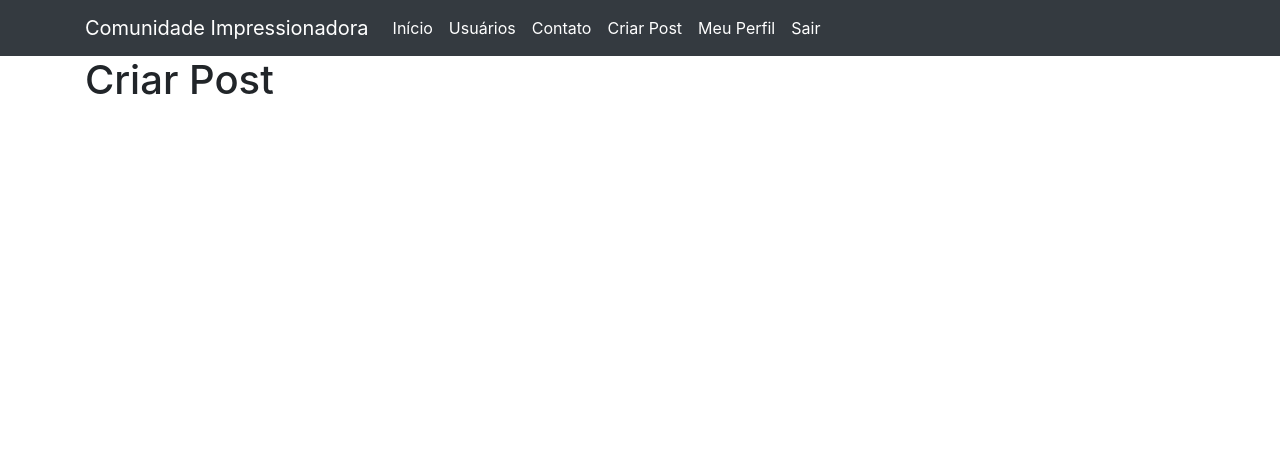
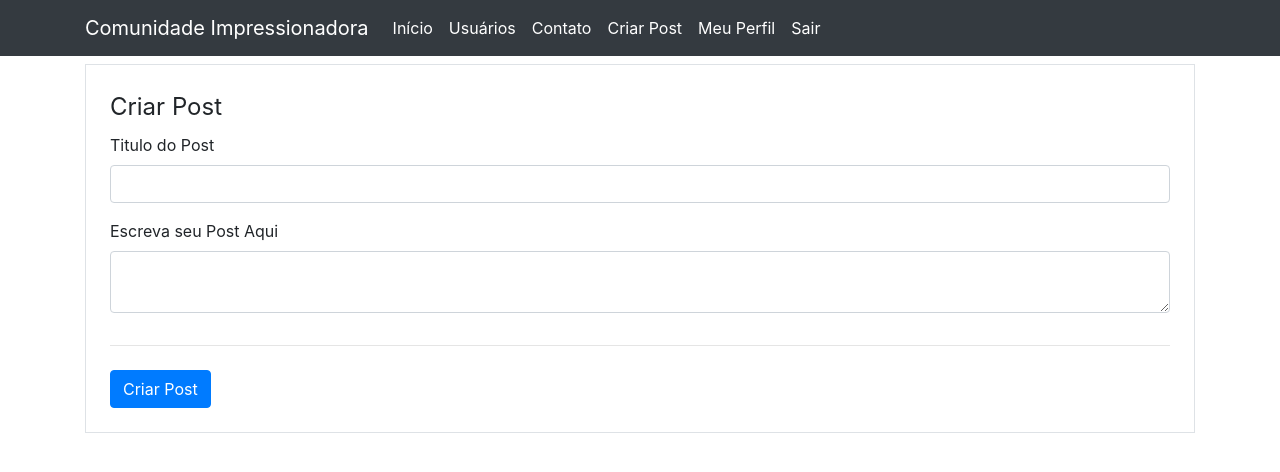
Before and after one commit to sivaldo-almeida1973/SiteComunidadePythonFlask, a Flask app: page /post/criar in a window 1280 px wide. Shown: the top 472 px of the page. Run offline with Flask 3, Linux system fonts and the light colour scheme; a user stored in the database is signed in; some libraries are stand-ins or nearby versions.

Commit message:
Permitir a Criação de Post

```diff
--- a/comunidadeimpressionadora/__init__.py
+++ b/comunidadeimpressionadora/__init__.py
@@ -22,3 +22,7 @@ login_manager.login_message_category = 'alert-info'
 
 from comunidadeimpressionadora import routes
 from comunidadeimpressionadora.models import Usuarios  # Adicione esta linha
+from comunidadeimpressionadora.models import Post
+
+with app.app_context():
+    database.create_all()
--- a/comunidadeimpressionadora/forms.py
+++ b/comunidadeimpressionadora/forms.py
@@ -1,6 +1,6 @@
 from flask_wtf import FlaskForm
 from flask_wtf.file import FileField, FileAllowed
-from wtforms import StringField, PasswordField, SubmitField, BooleanField
+from wtforms import StringField, PasswordField, SubmitField, BooleanField, TextAreaField
 from wtforms.validators import DataRequired, Length, Email, EqualTo, ValidationError
 from comunidadeimpressionadora.models import Usuarios
 from flask_login import  current_user
@@ -46,3 +46,9 @@ class FormEditarPerfil(FlaskForm):  # Formulário de editar perfil
             usuario = Usuarios.query.filter_by(email=email.data).first()
             if usuario:
                 raise ValidationError('Já existe um usuario com esse e-mail. Cadastre-se com outro e-mail')
+
+
+class FormCriarPost(FlaskForm):   #cria Formulário de Post aqui,(joga dentro da pagina criar_post(routes)
+    titulo =  StringField("Titulo do Post", validators=[DataRequired(), Length(2, 140)])
+    corpo = TextAreaField('Escreva seu Post Aqui', validators=[DataRequired()])
+    botao_submit_criarpost = SubmitField('Criar Post')
--- a/comunidadeimpressionadora/models.py
+++ b/comunidadeimpressionadora/models.py
@@ -27,4 +27,5 @@ class Post(database.Model):
      corpo =  database.Column(database.Text, nullable=False)
      data_criacao =  database.Column(database.DateTime, nullable=False, default=datetime.now)
      id_usuario = database.Column(database.Integer,
-                                  database.ForeignKey('usuarios.id'), nullable=False)#relacao desta tabela com de Usuario
+                                  database.ForeignKey('usuarios.id'),
+                                  nullable=False)#relacao desta tabela com de Usuario
--- a/comunidadeimpressionadora/routes.py
+++ b/comunidadeimpressionadora/routes.py
@@ -2,7 +2,7 @@
 from flask import render_template, redirect, url_for, flash, request
 from wtforms import ValidationError
 from comunidadeimpressionadora import app, database, bcrypt
-from comunidadeimpressionadora.forms import FormLogin, FormCriarConta, FormEditarPerfil
+from comunidadeimpressionadora.forms import FormLogin, FormCriarConta, FormEditarPerfil, FormCriarPost
 from comunidadeimpressionadora.models import Usuarios, Post
 from flask_login import login_required, current_user, login_user, logout_user
 import secrets
@@ -23,6 +23,7 @@ def contato():
 @app.route('/usuarios')  # página de usuários
 @login_required
 def usuarios():  # o primeiro parâmetro (lista_usuarios) vai para a página HTML
+    foto_perfil = url_for('static', filename='fotos_perfil/{}'.format(current_user.foto_perfil))
     lista_usuarios = Usuarios.query.all()
     return render_template('usuarios.html', lista_usuarios=lista_usuarios)  # o segundo é a variável da lista
 
@@ -89,10 +90,18 @@ def perfil():
 
 
 
-@app.route('/post/criar')
+@app.route('/post/criar' ,methods=['GET', 'POST']) #toda classe que tiver um formalario te que ter, methods=['GET', 'POST']
 @login_required
 def criar_post():
-        return render_template('criarpost.html')
+    form = FormCriarPost()  #import o formulario da pasta (forms.py)
+    if form.validate_on_submit():  #validacao
+        #criar post dentro do BD(importar o post / do  models.py)
+        post = Post(titulo=form.titulo.data, corpo=form.corpo.data, autor=current_user)#usuario atual(current_user)
+        database.session.add(post)
+        database.session.commit()
+        flash('Post criado com sucesso', 'alert-success')
+        return redirect(url_for('home'))  #redireciona para a pagina home
+    return render_template('criarpost.html', form=form)  #apos isso , fazer aparecer no html
 
 
 def salvar_imagem(imagem):  #essa funcao vai ser chamada dentro do editar_perfil
--- a/comunidadeimpressionadora/templates/criarpost.html
+++ b/comunidadeimpressionadora/templates/criarpost.html
@@ -2,9 +2,47 @@
 
 {% block body %}
 
-    <div class="container" >
+ <div class="container" >
+       <div class="row">
+          <div class="col">
+              <!--formulario edita perfil-->
+            <form method="post" action="" class="border p-4 mt-2" enctype="multipart/form-data" novalidate>
+                {{ form.csrf_token }}   <!--mensagem de alerta-->
+                <legend>Criar Post</legend>
+                <fieldset>
+                     <div class="form-group">  <!--titulo vem do forms.py -->
+                        {{ form.titulo.label(class="form-control-label") }}
+                        {% if form.titulo.errors %}   <!--se tiver algum erro -->
+                           {{ form.titulo(class="form-control is-invalid") }}  <!--caixa de formulario vai ficar vermelha-->
+                         <div class="invalid-feedback">  <!--exibe os erros formatado com bootstrat -->
+                           {% for erro in form.titulo.errors %}  <!--fazer um for para cada erro-->
+                               {{ erro }}
+                           {% endfor %}
+                         </div>
+                        {% else %}  <!--caso contrario exibe a caixa normalmente-->
+                             {{ form.titulo(class="form-control") }}<!--caixa de formulario-->
+                        {% endif %}
+                    </div>
 
-         <h1>Criar Post</h1>
+                     <div class="form-group">
+                        {{ form.corpo.label(class="form-control-label") }}
+                        {% if form.corpo.errors %}   <!--se tiver algum erro -->
+                           {{ form.corpo(class="form-control is-invalid") }}  <!--caixa de formulario vai ficar vermelha-->
+                         <div class="invalid-feedback">  <!--exibe os erros formatado com bootstrat -->
+                           {% for erro in form.corpo.errors %}  <!--fazer um for para cada erro-->
+                               {{ erro }}
+                           {% endfor %}
+                         </div>
+                        {% else %}  <!--caso contrario exibe a caixa normalmente-->
+                             {{ form.corpo(class="form-control") }}<!--caixa de formulario-->
+                        {% endif %}
+                    </div>
+                </fieldset>
+                 <hr>
+                {{ form.botao_submit_criarpost(class="btn btn-primary mt-2") }}
+            </form>
+        </div>
     </div>
+ </div>
 
 {% endblock %}
```
Also changed, not shown: instance/comunidade.db.
